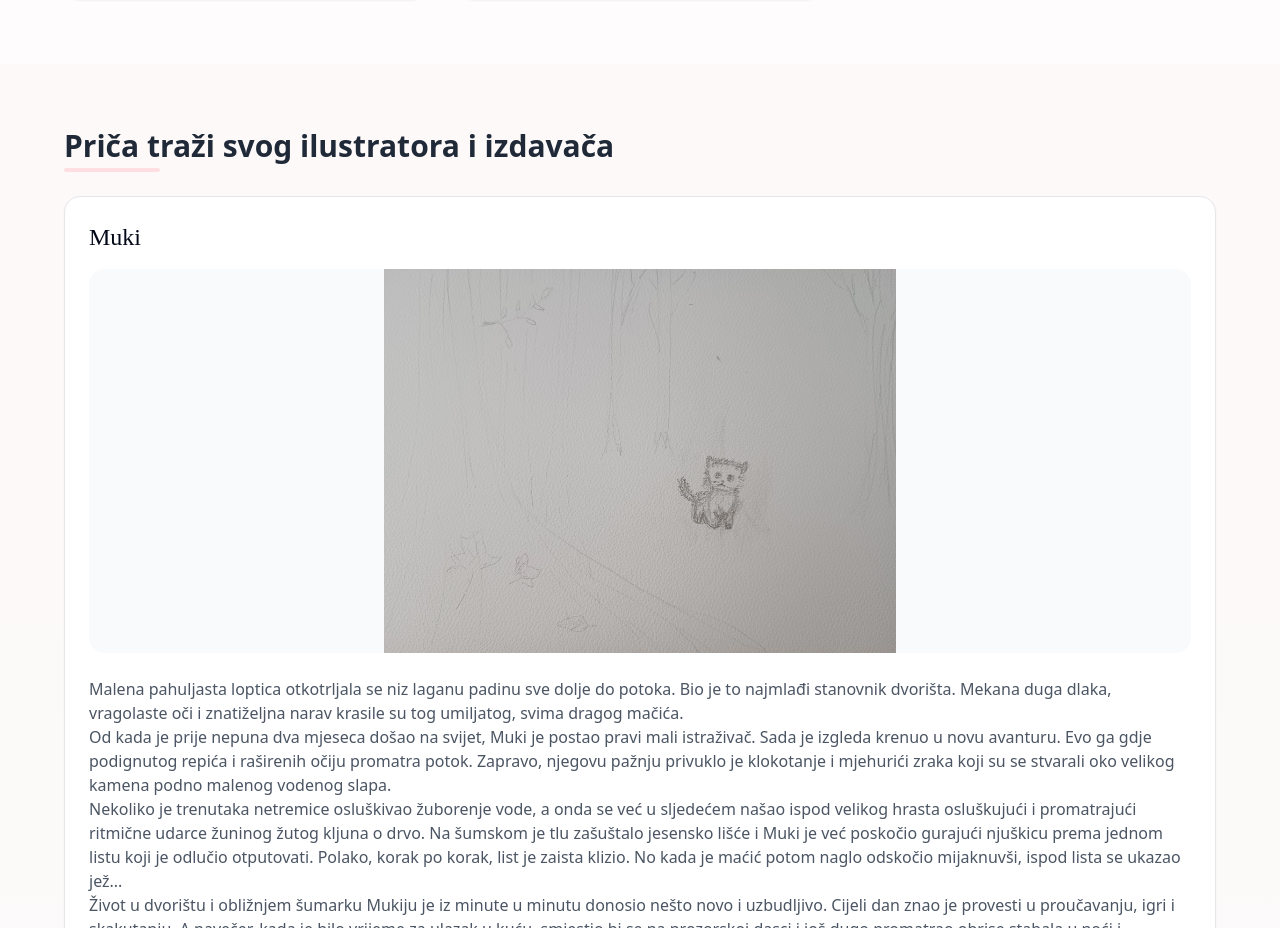
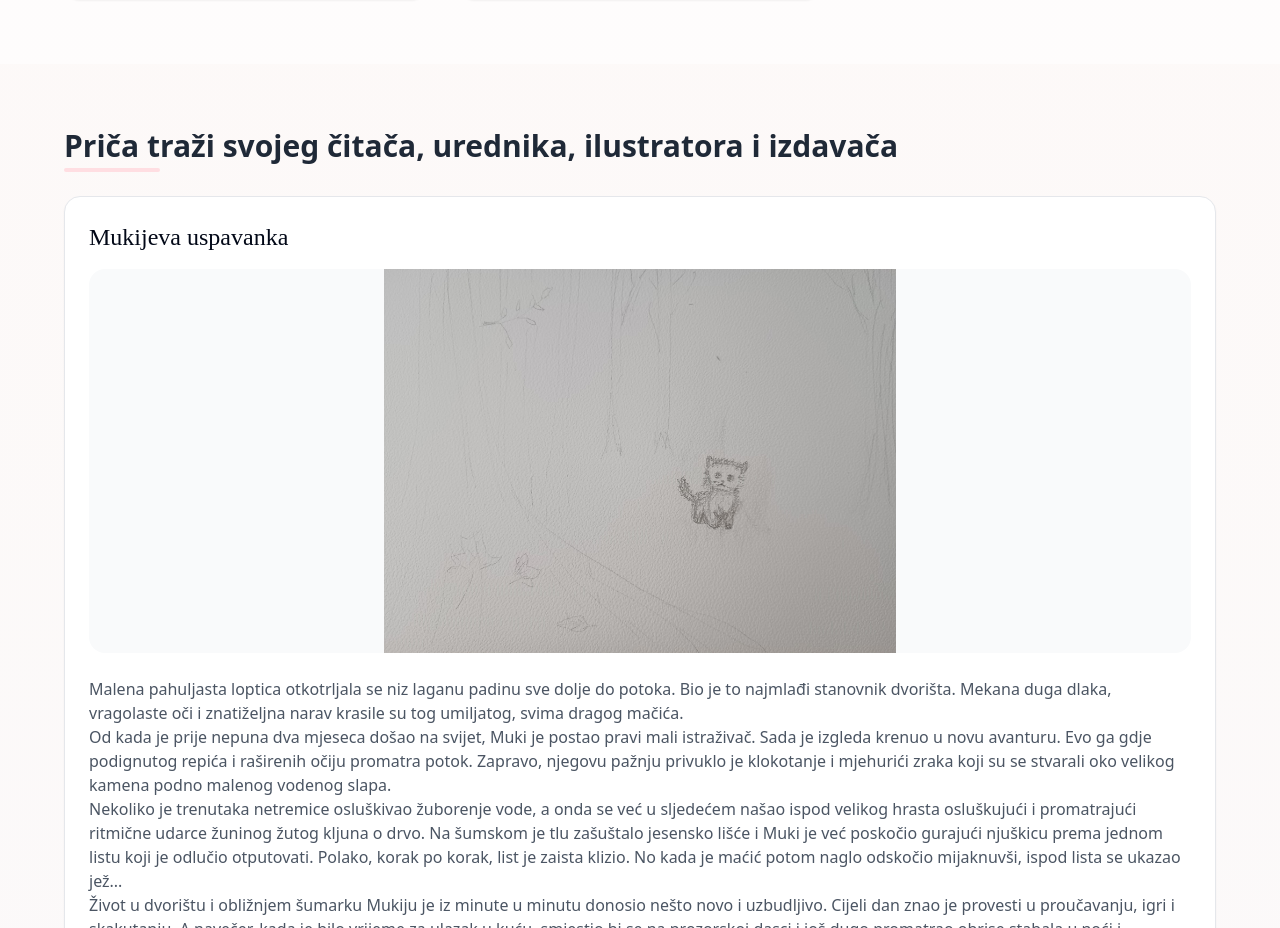
Before and after one commit to TatjanaRozalijaOvcar/pastel-storyland, a React (Vite) app: page / in a window 1280 px wide. Shown: the part 1360-2288 px from the top of the page. Built offline with nearby package versions, Linux system fonts and the light colour scheme.

Commit message:
Update story title and section header
Updated the title of the "Muki" story to "Mukijeva uspavanka" and changed the section header "Priča traži svog ilustratora i izdavača" to "Priča traži svojeg čitača, urednika, ilustratora i izdavača".

```diff
--- a/src/pages/Index.tsx
+++ b/src/pages/Index.tsx
@@ -81,9 +81,9 @@ const Index = () => {
       {/* Story Looking for Illustrator */}
       <section className="page-section" style={{ "--section-delay": "2" } as React.CSSProperties}>
         <div className="max-w-6xl mx-auto">
-          <h2 className="section-title">Priča traži svog ilustratora i izdavača</h2>
+          <h2 className="section-title">Priča traži svojeg čitača, urednika, ilustratora i izdavača</h2>
           <Card className="book-card">
-            <h3 className="font-playfair text-2xl mb-4">Muki</h3>
+            <h3 className="font-playfair text-2xl mb-4">Mukijeva uspavanka</h3>
             <img
               src="/lovable-uploads/dc299811-ad5a-4eb5-871d-6158b88eca55.png"
               alt="Ilustracija Mukija"
```
